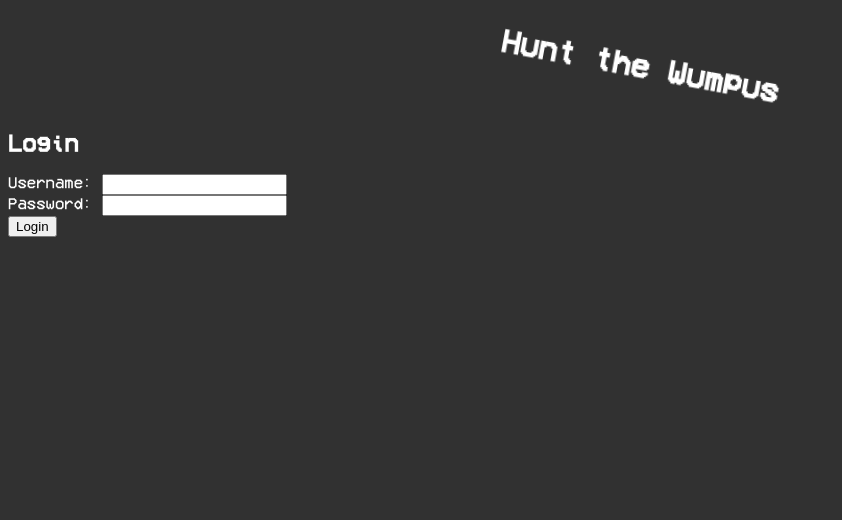
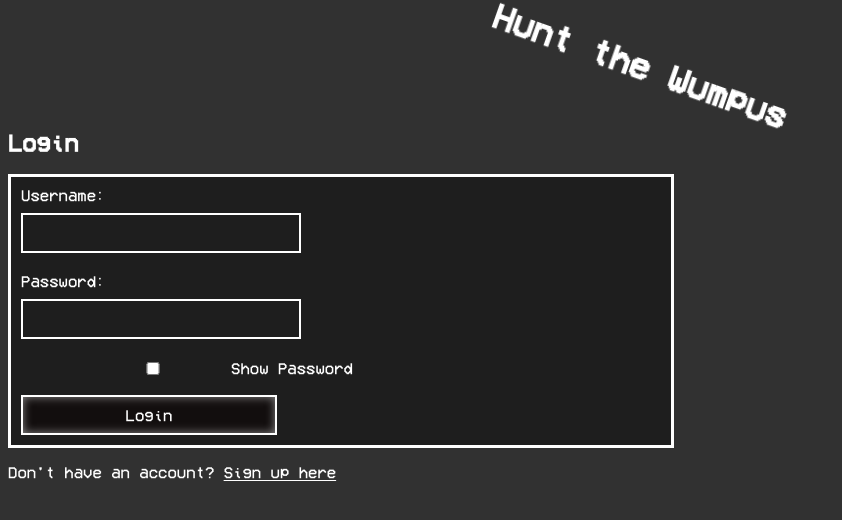
Before and after one commit to Abmaster2007/HTW-2D, a Flask app: page /login in a window 1280 px wide. Shown: the top 520 px of that part, without its empty margins (0-842 px from the left). Run offline with Flask 3, Linux system fonts and the light colour scheme; the page is wider than the window, and the part outside it is not shown.

Commit message:
Enhance login functionality and styles; add login form and button in login.html, update CSS for animations and form elements

```diff
--- a/static/index.css
+++ b/static/index.css
@@ -89,3 +89,61 @@ canvas {
     flex-direction: column;
     gap: 20px;
 }
+
+#loginForm {
+    width: 50vw;
+    padding: 10px;
+    margin-bottom: 10px;
+    border-style: solid;
+    border-color: white;
+    background-color: rgb(30, 30, 30);
+    color: white;
+    font-size: 16px;
+}
+
+#loginForm label {
+    display: block;
+    margin-bottom: 10px;
+    font-family: 'VCR OSD Mono', monospace;
+}
+
+
+#loginForm input {
+    width: 20vw;
+    padding: 10px;
+    margin-bottom: 20px;
+    border-style: solid;
+    border-color: white;
+    background-color: rgb(30, 30, 30);
+    color: white;
+    font-family: 'VCR OSD Mono', monospace;
+    font-size: 16px;
+}
+
+#loginButtonSubmit {
+    width: 20vw;
+    padding: 10px;
+    background-color: rgb(18, 14, 14);
+    color: white;
+    border-style: solid;
+    border-color: white;
+    box-shadow:inset 0 0 10px rgba(255, 255, 255, 0.5);
+    font-family: 'VCR OSD Mono', monospace;
+    font-size: 16px;
+    cursor: pointer;
+}
+
+#loginButtonSubmit:hover {
+    background-color: rgb(30, 30, 30);
+    box-shadow:inset 0 0 20px rgba(255, 255, 255, 0.5);
+}
+
+#loginButtonSubmit:active {
+    background-color: rgb(53, 2, 2);
+    box-shadow:inset 0 0 5px rgba(255, 255, 255, 0.5);
+}
+
+#showPasswordCheckbox {
+    margin-right: -50px;
+    cursor: pointer;
+}
--- a/templates/login.html
+++ b/templates/login.html
@@ -2,7 +2,7 @@
 
 {% block content %}
   <h2>Login</h2>
-  <form method="post" action="/login_submit">
+  <form id="loginForm" method="post" action="/login_submit">
     {% if error %}
       <p style="color: red;">{{ error }}</p>
     {% endif %}
@@ -15,6 +15,9 @@
     <label for="password">Password:</label>
     <input type="password" id="password" name="password" required>
     <br>
-    <input type="submit" value="Login">
+    <input type="checkbox" onclick="ShowPassword()" id="showPasswordCheckbox">Show Password
+    <br>
+    <button type="submit" value="Login" id="loginButtonSubmit">Login</button>
   </form>
+  <p>Don't have an account? <a href="{{ url_for('signup') }}"><u>Sign up here</u></a></p>
 {% endblock %}
```
Also changed, not shown: other parts of static/index.css (+6 -6 lines), database/database.db (added).
